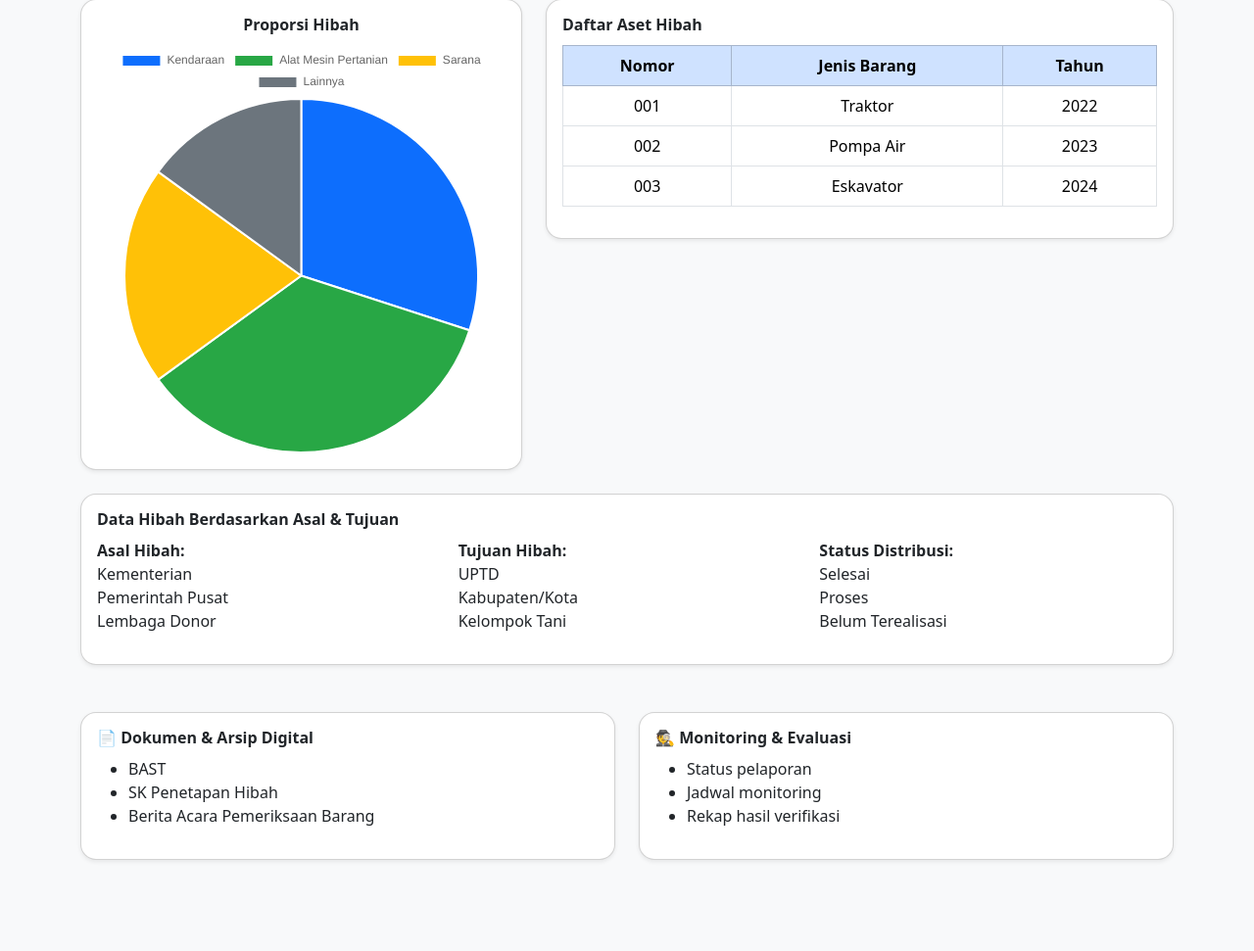
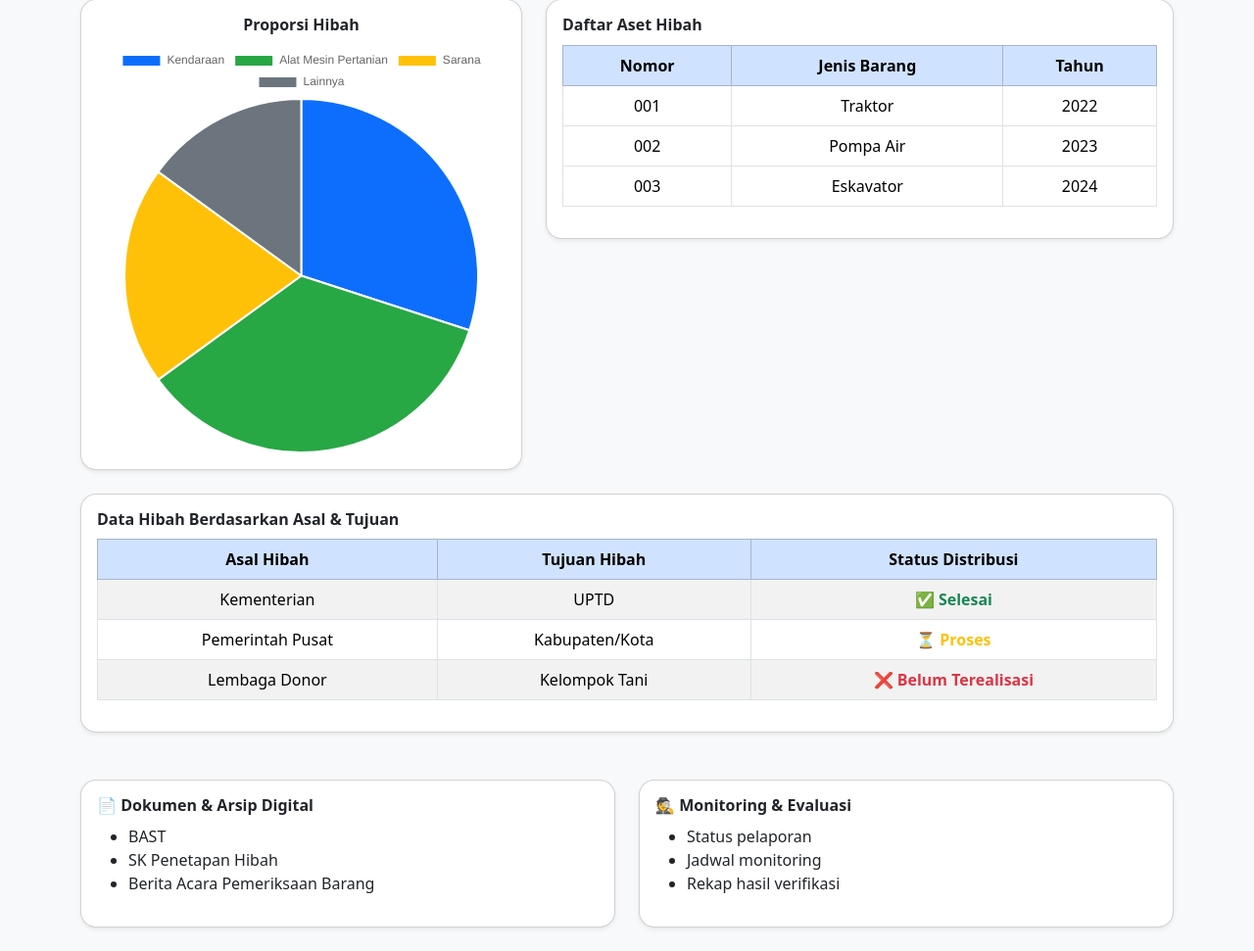
Before and after one commit to hierophantid/akun, a PHP site: page / in a window 1280 px wide. Shown: the part 339-1310 px from the top of the page at 98% size. Before the commit the page ends 1218 px from the top, so only its background shows below. Run offline with PHP 8.4, Linux system fonts and the light colour scheme.

Commit message:
penambahan table pada data hibah asal dan tujuan

```diff
--- a/index.php
+++ b/index.php
@@ -97,19 +97,42 @@ $data_aset = [
 
     <!-- Data Hibah Berdasarkan Asal & Tujuan -->
     <div class="card shadow-sm p-3 mt-4">
-        <h6 class="section-title">Data Hibah Berdasarkan Asal & Tujuan</h6>
-        <div class="row">
-            <div class="col-md-4">
-                <p><strong>Asal Hibah:</strong><br>Kementerian<br>Pemerintah Pusat<br>Lembaga Donor</p>
-            </div>
-            <div class="col-md-4">
-                <p><strong>Tujuan Hibah:</strong><br>UPTD<br>Kabupaten/Kota<br>Kelompok Tani</p>
-            </div>
-            <div class="col-md-4">
-                <p><strong>Status Distribusi:</strong><br>Selesai<br>Proses<br>Belum Terealisasi</p>
-            </div>
-        </div>
+    <h6 class="section-title">Data Hibah Berdasarkan Asal & Tujuan</h6>
+    <div class="table-responsive">
+        <table class="table table-striped table-bordered text-center align-middle">
+            <thead class="table-primary">
+                <tr>
+                    <th>Asal Hibah</th>
+                    <th>Tujuan Hibah</th>
+                    <th>Status Distribusi</th>
+                </tr>
+            </thead>
+            <tbody>
+                <tr>
+                    <td>Kementerian</td>
+                    <td>UPTD</td>
+                    <td>
+                        <span class="text-success fw-semibold">✅ Selesai</span>
+                    </td>
+                </tr>
+                <tr>
+                    <td>Pemerintah Pusat</td>
+                    <td>Kabupaten/Kota</td>
+                    <td>
+                        <span class="text-warning fw-semibold">⏳ Proses</span>
+                    </td>
+                </tr>
+                <tr>
+                    <td>Lembaga Donor</td>
+                    <td>Kelompok Tani</td>
+                    <td>
+                        <span class="text-danger fw-semibold">❌ Belum Terealisasi</span>
+                    </td>
+                </tr>
+            </tbody>
+        </table>
     </div>
+</div>
 
     <!-- Dokumen & Monitoring -->
     <div class="row g-4 mt-4">
```
